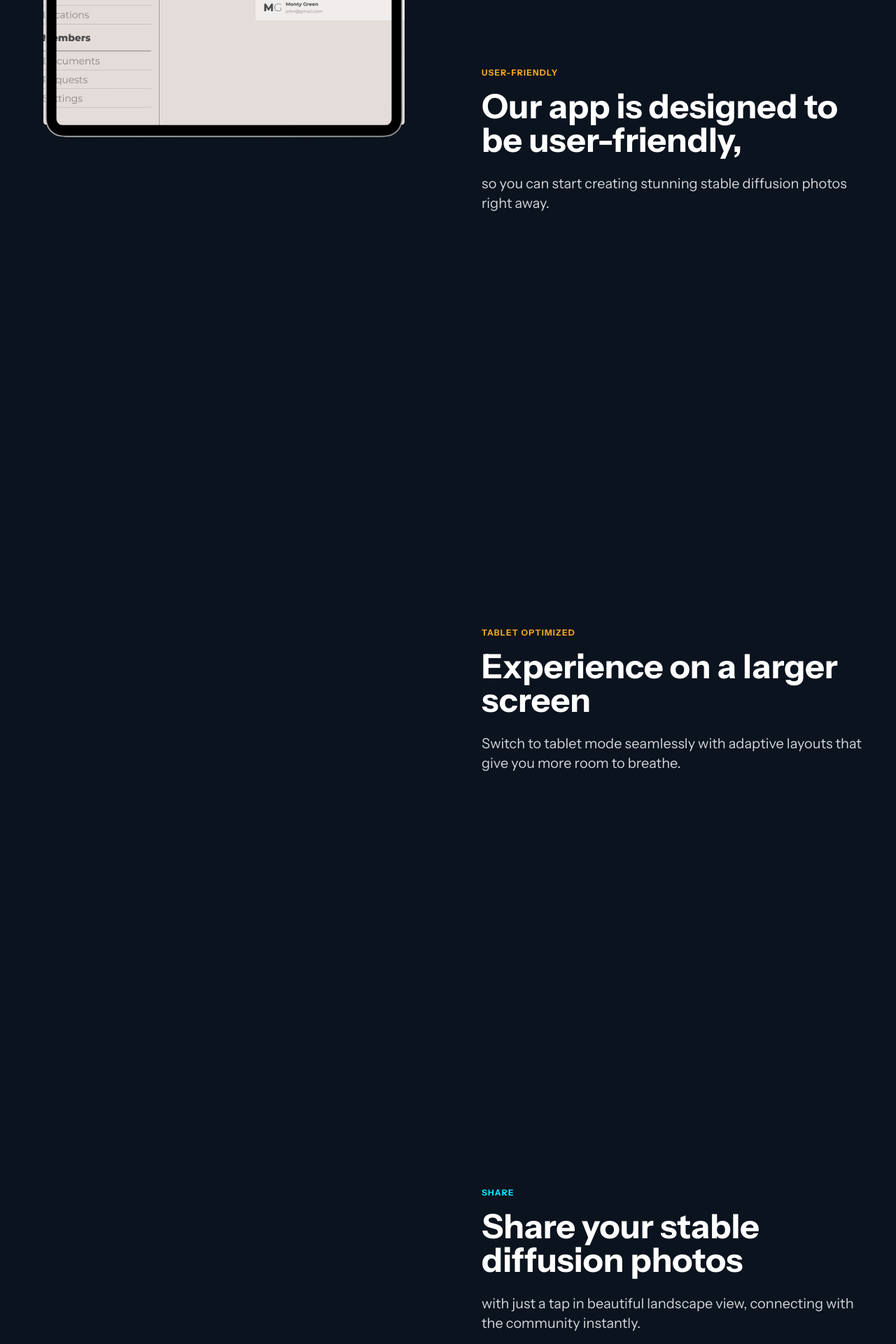
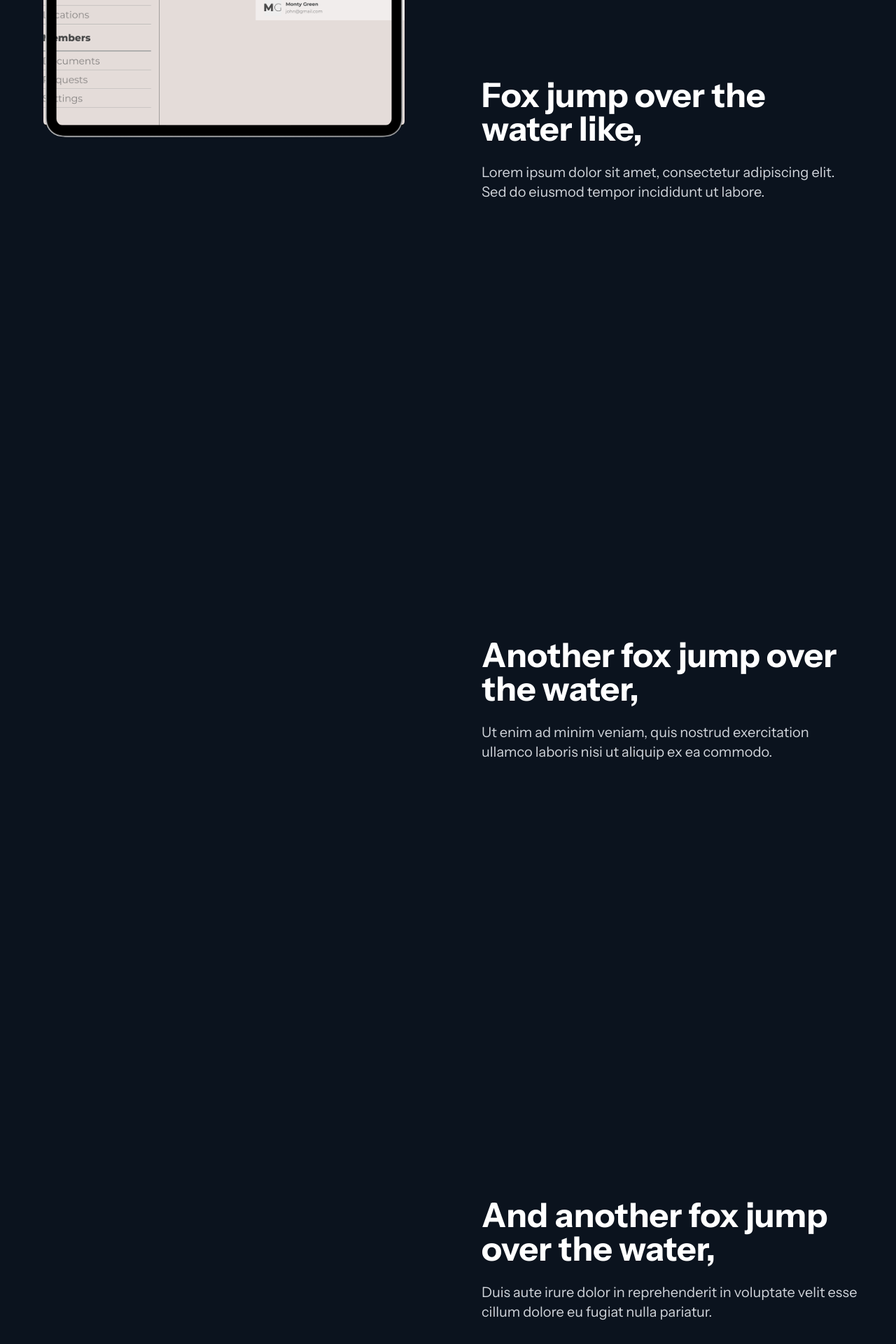
Before and after one commit to Chamindu-DM/web-animations, a React (Vite) app: page / in a window 1280 px wide. Shown: the part 7560-9480 px from the top of the page at 70% size. Built offline with nearby package versions, Linux system fonts and the light colour scheme.

Commit message:
refactor: replace GSAP pinning with CSS sticky positioning and optimize scroll animation timing

```diff
--- a/src/components/DeviceScrollAnimation.jsx
+++ b/src/components/DeviceScrollAnimation.jsx
@@ -10,8 +10,6 @@ gsap.registerPlugin(ScrollTrigger);
 
 export default function DeviceScrollAnimation() {
   const containerRef = useRef(null);
-  const leftColRef = useRef(null);
-  const rightColRef = useRef(null);
 
   const iphoneGroupRef = useRef(null);
   const ipadGroupRef = useRef(null);
@@ -22,16 +20,6 @@ export default function DeviceScrollAnimation() {
   useLayoutEffect(() => {
     let ctx = gsap.context(() => {
 
-      // Pin the left column
-      ScrollTrigger.create({
-        trigger: containerRef.current,
-        start: "top top",
-        end: "bottom bottom",
-        pin: leftColRef.current,
-        pinSpacing: false, // Right column will scroll normally
-      });
-
-      // We will create a timeline tied to the whole container's scroll progress
       const tl = gsap.timeline({
         scrollTrigger: {
           trigger: containerRef.current,
@@ -41,30 +29,35 @@ export default function DeviceScrollAnimation() {
         }
       });
 
-      // Initial State is mobile portrait.
-      // innerDeviceRef has -90deg rotation in CSS.
-      // iPhone group has 90deg rotation in CSS to counteract it.
-      // iPad group has 0deg rotation in CSS, so it's rotated -90deg (portrait).
+      // Total timeline duration is logically 1.0 (from 0 to 1)
 
-      // Phase 1: Morph to Tablet Portrait (between section 1 and 2)
-      tl.to(iphoneGroupRef.current, { opacity: 0, duration: 1 }, 0.5)
-        .to(ipadGroupRef.current, { opacity: 1, duration: 1 }, 0.5)
+      // Phase 1: Morph to Tablet Portrait
+      // Happens when scrolling from section 1 to section 2 (around 0.2 to 0.4 progress)
+      tl.to(iphoneGroupRef.current, { opacity: 0, duration: 0.2 }, 0.2)
+        .to(ipadGroupRef.current, { opacity: 1, duration: 0.2 }, 0.2)
         .to(deviceContainerRef.current, {
           width: "45vh", // Tablet portrait width
           height: "60vh", // Tablet portrait height
-          duration: 1
-        }, 0.5);
+          duration: 0.2,
+          ease: "power2.inOut"
+        }, 0.2);
 
-      // Phase 2: Rotate to Tablet Landscape (between section 2 and 3)
+      // Phase 2: Rotate to Tablet Landscape
+      // Happens when scrolling from section 2 to section 3 (around 0.6 to 0.8 progress)
       tl.to(innerDeviceRef.current, {
         rotation: 0, // Rotate back to landscape
-        duration: 1
-      }, 2)
+        duration: 0.2,
+        ease: "power2.inOut"
+      }, 0.6)
       .to(deviceContainerRef.current, {
         width: "70vh", // Tablet landscape width
         height: "50vh", // Tablet landscape height
-        duration: 1
-      }, 2);
+        duration: 0.2,
+        ease: "power2.inOut"
+      }, 0.6);
+
+      // Add a dummy tween to pad the end of the timeline out to 1.0
+      tl.to({}, { duration: 0.2 }, 0.8);
 
     }, containerRef);
 
@@ -72,11 +65,12 @@ export default function DeviceScrollAnimation() {
   }, []);
 
   return (
-    <section ref={containerRef} className="relative w-full bg-[#0b131e] text-white overflow-hidden">
+    <section ref={containerRef} className="relative w-full bg-[#0b131e] text-white overflow-visible">
       <div className="max-w-7xl mx-auto flex items-start">
 
         {/* Left Column - Sticky Device */}
-        <div ref={leftColRef} className="w-1/2 h-screen flex items-center justify-center">
+        {/* Using native sticky is much smoother than JS pinning */}
+        <div className="w-1/2 h-screen sticky top-0 flex items-center justify-center">
 
           <div
             ref={deviceContainerRef}
@@ -110,26 +104,23 @@ export default function DeviceScrollAnimation() {
         </div>
 
         {/* Right Column - Scrolling Text */}
-        <div ref={rightColRef} className="w-1/2 flex flex-col relative z-10">
+        <div className="w-1/2 flex flex-col relative z-10">
             {/* Blank padding at top so first section is centered initially */}
             <div className="h-[25vh]"></div>
 
             <div className="text-section h-screen flex flex-col justify-center pr-12 pl-12">
-               <h2 className="text-xs font-bold text-[#f5a623] uppercase tracking-widest mb-4">User-Friendly</h2>
-               <h3 className="text-4xl md:text-5xl font-bold leading-tight mb-6">Our app is designed to be user-friendly,</h3>
-               <p className="text-xl text-gray-300">so you can start creating stunning stable diffusion photos right away.</p>
+               <h3 className="text-4xl md:text-5xl font-bold leading-tight mb-6">Fox jump over the water like,</h3>
+               <p className="text-xl text-gray-300">Lorem ipsum dolor sit amet, consectetur adipiscing elit. Sed do eiusmod tempor incididunt ut labore.</p>
             </div>
 
             <div className="text-section h-screen flex flex-col justify-center pr-12 pl-12">
-               <h2 className="text-xs font-bold text-[#f5a623] uppercase tracking-widest mb-4">Tablet Optimized</h2>
-               <h3 className="text-4xl md:text-5xl font-bold leading-tight mb-6">Experience on a larger screen</h3>
-               <p className="text-xl text-gray-300">Switch to tablet mode seamlessly with adaptive layouts that give you more room to breathe.</p>
+               <h3 className="text-4xl md:text-5xl font-bold leading-tight mb-6">Another fox jump over the water,</h3>
+               <p className="text-xl text-gray-300">Ut enim ad minim veniam, quis nostrud exercitation ullamco laboris nisi ut aliquip ex ea commodo.</p>
             </div>
 
             <div className="text-section h-screen flex flex-col justify-center pr-12 pl-12">
-               <h2 className="text-xs font-bold text-[#00e5ff] uppercase tracking-widest mb-4">Share</h2>
-               <h3 className="text-4xl md:text-5xl font-bold leading-tight mb-6">Share your stable diffusion photos</h3>
-               <p className="text-xl text-gray-300">with just a tap in beautiful landscape view, connecting with the community instantly.</p>
+               <h3 className="text-4xl md:text-5xl font-bold leading-tight mb-6">And another fox jump over the water,</h3>
+               <p className="text-xl text-gray-300">Duis aute irure dolor in reprehenderit in voluptate velit esse cillum dolore eu fugiat nulla pariatur.</p>
             </div>
 
             <div className="h-[25vh]"></div>
```
